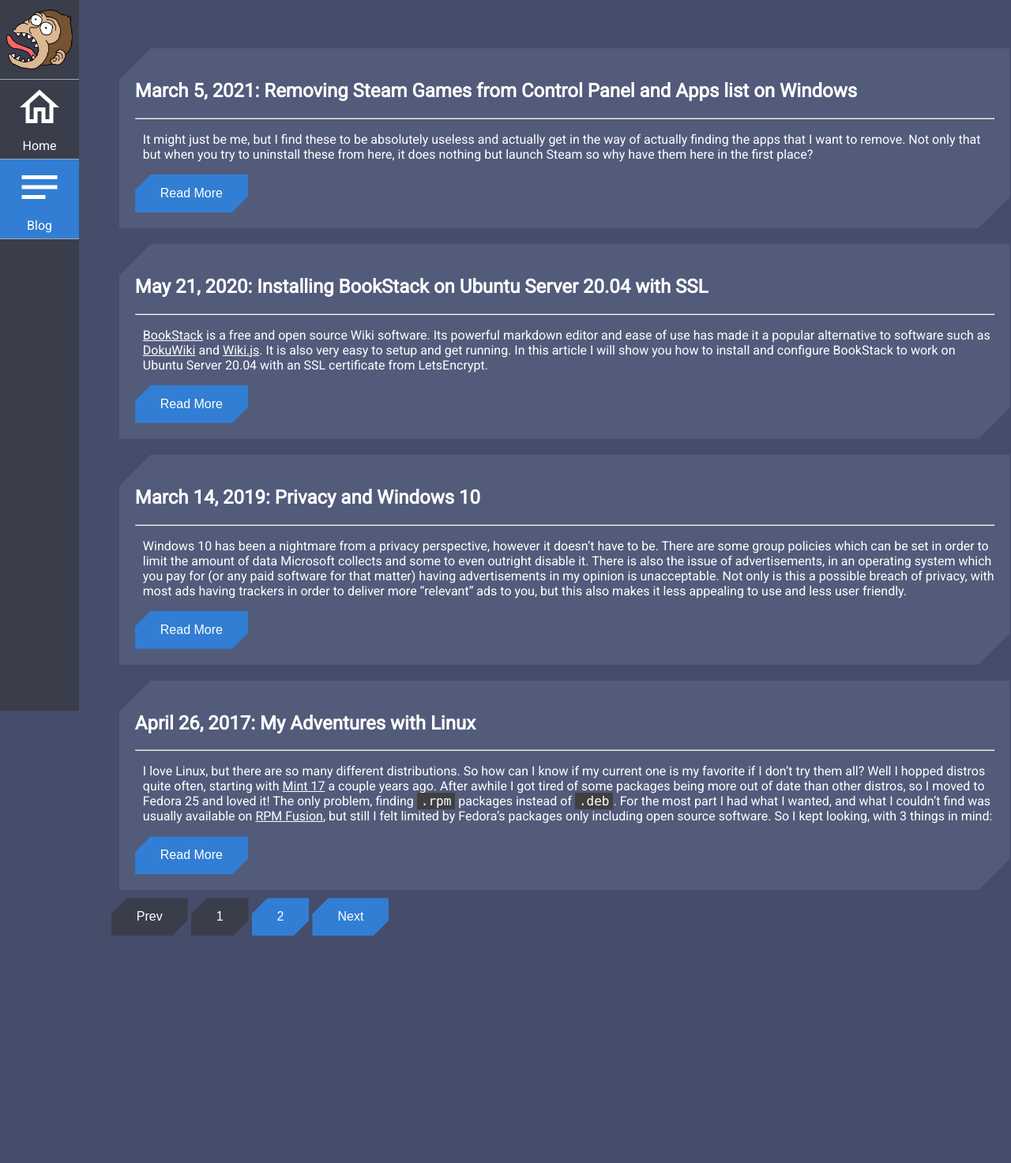
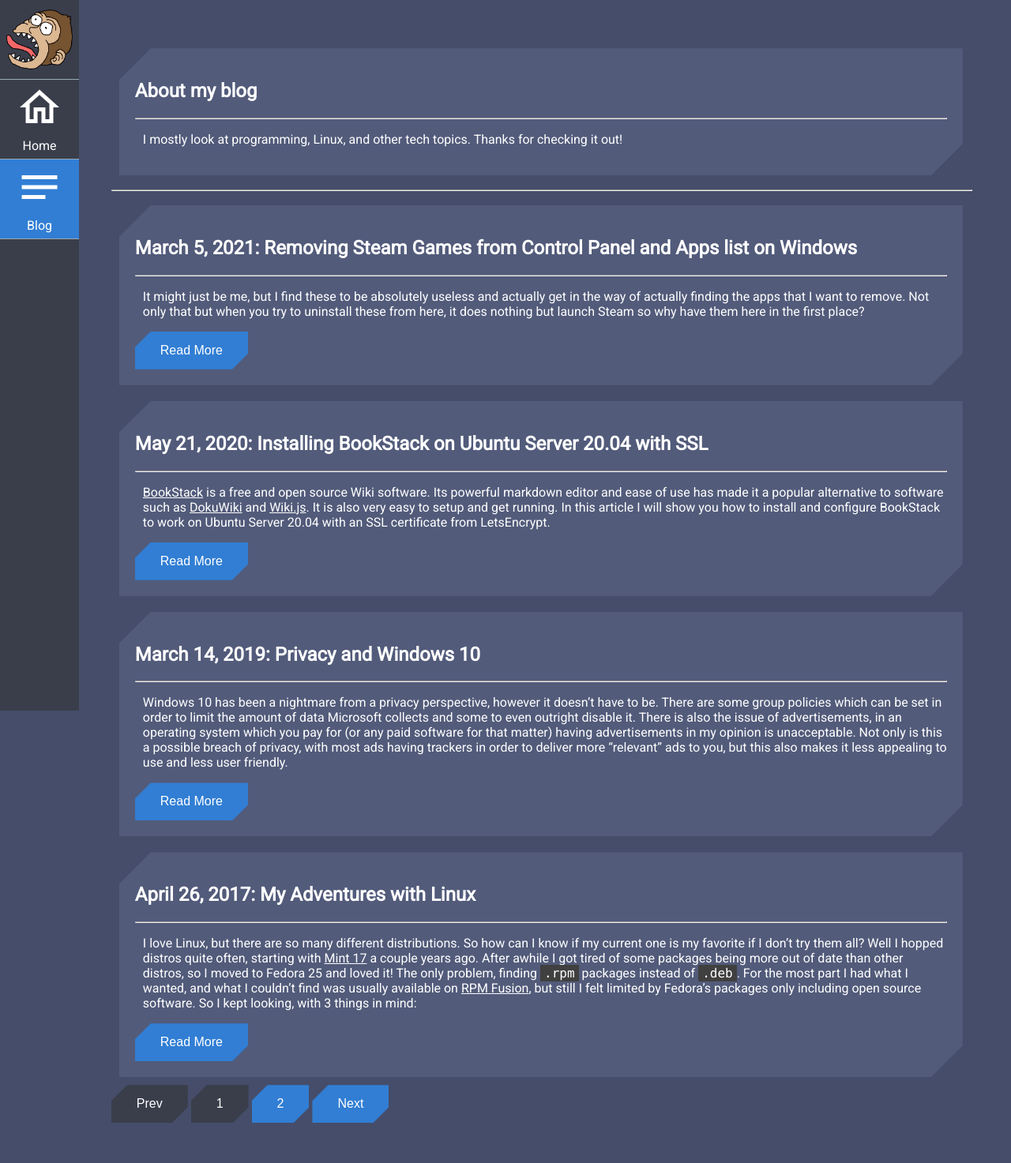
Before and after one commit to CorruptComputer/home, a Jekyll site: the page built from blog/index.html, in a window 1280 px wide. Shown: the whole page at 79% size. Built offline with Jekyll 4.4.1, drawn with Linux system fonts in a browser that asks for light colours; nearby versions of some CDN libraries; the list of posts is cut into pages by our own code; before the commit the page ends 1237 px from its top, so only the background shows below that.

Commit message:
Add 404 page and clean up some unnecessary files

```diff
--- a/_includes/favicon.html
+++ /dev/null
@@ -1,14 +0,0 @@
-        <link rel="apple-touch-icon" sizes="180x180" href="{{ site.baseurl }}/favicons/apple-touch-icon.png">
-        <link rel="icon" type="image/png" sizes="32x32" href="{{ site.baseurl }}/favicons/favicon-32x32.png">
-        <link rel="icon" type="image/png" sizes="194x194" href="{{ site.baseurl }}/favicons/favicon-194x194.png">
-        <link rel="icon" type="image/png" sizes="192x192" href="{{ site.baseurl }}/favicons/android-chrome-192x192.png">
-        <link rel="icon" type="image/png" sizes="16x16" href="{{ site.baseurl }}/favicons/favicon-16x16.png">
-        <link rel="manifest" href="{{ site.baseurl }}/favicons/site.webmanifest">
-        <link rel="mask-icon" href="{{ site.baseurl }}/favicons/safari-pinned-tab.svg" color="#454d6a">
-        <link rel="shortcut icon" href="{{ site.baseurl }}/favicons/favicon.ico">
-        <meta name="apple-mobile-web-app-title" content="Nickolas Gupton">
-        <meta name="application-name" content="Nickolas Gupton">
-        <meta name="msapplication-TileColor" content="#454d6a">
-        <meta name="msapplication-TileImage" content="{{ site.baseurl }}/favicons/mstile-144x144.png">
-        <meta name="msapplication-config" content="{{ site.baseurl }}/favicons/browserconfig.xml">
-        <meta name="theme-color" content="#454d6a">
--- a/_includes/footer.html
+++ /dev/null
@@ -1,2 +0,0 @@
-    <script src="{{ site.baseurl }}/assets/js/main.js"></script>
-    <script src="https://kit.fontawesome.com/be0c523f85.js" crossorigin="anonymous"></script>
--- a/_includes/header.html
+++ b/_includes/header.html
@@ -1,6 +1,31 @@
-{% include favicon.html %}
-        <meta name="viewport" content="width=device-width, initial-scale=1.0">
-        <title>Nickolas Gupton</title>
-        <!-- My CSS -->
-        <link rel="stylesheet" href="{{ site.baseurl }}/assets/css/main.css">
-{% include clarity.html %}
+<meta name="viewport" content="width=device-width, initial-scale=1.0">
+<title>Nickolas Gupton</title>
+<!-- My CSS -->
+<link rel="stylesheet" href="{{ site.baseurl }}/assets/css/main.css">
+
+<link rel="apple-touch-icon" sizes="180x180" href="{{ site.baseurl }}/favicons/apple-touch-icon.png">
+<link rel="icon" type="image/png" sizes="32x32" href="{{ site.baseurl }}/favicons/favicon-32x32.png">
+<link rel="icon" type="image/png" sizes="194x194" href="{{ site.baseurl }}/favicons/favicon-194x194.png">
+<link rel="icon" type="image/png" sizes="192x192" href="{{ site.baseurl }}/favicons/android-chrome-192x192.png">
+<link rel="icon" type="image/png" sizes="16x16" href="{{ site.baseurl }}/favicons/favicon-16x16.png">
+<link rel="manifest" href="{{ site.baseurl }}/favicons/site.webmanifest">
+<link rel="mask-icon" href="{{ site.baseurl }}/favicons/safari-pinned-tab.svg" color="#454d6a">
+<link rel="shortcut icon" href="{{ site.baseurl }}/favicons/favicon.ico">
+<meta name="apple-mobile-web-app-title" content="Nickolas Gupton">
+<meta name="application-name" content="Nickolas Gupton">
+<meta name="msapplication-TileColor" content="#454d6a">
+<meta name="msapplication-TileImage" content="{{ site.baseurl }}/favicons/mstile-144x144.png">
+<meta name="msapplication-config" content="{{ site.baseurl }}/favicons/browserconfig.xml">
+<meta name="theme-color" content="#454d6a">
+
+<script src="{{ site.baseurl }}/assets/js/main.js" defer></script>
+<script src="https://kit.fontawesome.com/be0c523f85.js" crossorigin="anonymous" defer></script>
+
+<!-- Clarity code for https://nickolas.gupton.xyz/ -->
+<script>
+        (function(c,l,a,r,i,t,y){
+                c[a]=c[a]||function(){(c[a].q=c[a].q||[]).push(arguments)};
+                t=l.createElement(r);t.async=1;t.src="https://www.clarity.ms/tag/"+i;
+                y=l.getElementsByTagName(r)[0];y.parentNode.insertBefore(t,y);
+        })(window, document, "clarity", "script", "4xpup7sywk");
+</script>
--- a/_layouts/blog.html
+++ /dev/null
@@ -1,19 +0,0 @@
-<!DOCTYPE html>
-<html lang="en">
-    <head>
-        <meta name='description' content='Blog for Nickolas Gupton. Discusses Programming, Linux, and other Tech topics.'>
-{% include header.html %}
-      </head>
-
-    <body>
-        <h1 style="display:none;">Nickolas Gupton's Blog</h1>
-        <div class="container">
-            {{ content }}
-        </div>
-
-        {% include navbar.html %}
-
-    </body>
-
-{% include footer.html %}
-    </html>
--- a/_layouts/default.html
+++ b/_layouts/default.html
@@ -1,19 +1,16 @@
 <!DOCTYPE html>
 <html lang="en">
     <head>
-        <meta name='description' content="Nickolas Gupton's home on the Internet.">
-{% include header.html %}
-      </head>
+        <meta name='description' content="My home on the Internet. Discussing programming, Linux, and other tech topics.">
+        {% include header.html %}
+    </head>
 
     <body>
-        <h1 style="display:none;">Nickolas Gupton's Home</h1>
+        <h1 style="display:none;">Nickolas Gupton's Website and Blog</h1>
         <div class="container">
             {{ content }}
         </div>
 
         {% include navbar.html %}
-
     </body>
-
-{% include footer.html %}
 </html>
--- a/_layouts/post.html
+++ b/_layouts/post.html
@@ -1,5 +1,5 @@
 ---
-layout: blog
+layout: default
 ---
 <div class="row">
    <div class="box">
--- a/assets/css/main.scss
+++ b/assets/css/main.scss
@@ -1,4 +1,5 @@
 ---
+layout: null
 ---
 
 @import url('https://fonts.googleapis.com/css?family=Roboto');
@@ -189,7 +190,7 @@
 
 .blogImageInline {
 	display: block;
-	width: 50%;
+	max-width: 50%;
 	margin: 10px;
 }
 
--- a/blog/index.html
+++ b/blog/index.html
@@ -1,25 +1,36 @@
 ---
-layout: blog
+layout: default
 sitemap:
-  lastmod: 2021-03-07 12:00:00
+  lastmod: 2021-03-08 21:00:00
 ---
-<div class="col">
+
+{% if paginator.page == 1 %}
+    <div class="row">
+        <div class="box">
+            <h2>About my blog</h2><hr />
+            <p>
+                I mostly look at programming, Linux, and other tech topics.
+                Thanks for checking it out!
+            </p>
+        </div>
+    </div>
+    <hr style="width: 100%;" />
+{% endif %}
+
 <!-- Post list -->
 {% for post in paginator.posts %}
-
+    <div class="row">
         <div class="box">
             <a href="{{ site.baseurl }}{{ post.url }}"><h2>{{ post.date | date: "%B %-d, %Y" }}: {{ post.title }}</h2></a><hr />
             {{ post.excerpt }}
             <a href="{{ site.baseurl }}{{ post.url }}"><button class="blogBtn">Read More</button></a>
         </div>
-
+    </div>
 {% endfor %}
 
 <!-- Pagination -->
 {% if paginator.total_pages > 1 %}
-
     <div class="pagination">
-
         {% if paginator.previous_page %}
             <a href="{{ paginator.previous_page_path | prepend: site.baseurl | replace: '//', '/' }}"><button class="blogBtn">Prev</button></a>
         {% else %}
@@ -43,9 +54,5 @@
         {% else %}
             <button class="blogBtn disabled">Next</button>
         {% endif %}
-
     </div>
-
 {% endif %}
-
-</div>
```
Also changed, not shown: 404.html (added, +24 -0 lines), _includes/clarity.html (deleted, +0 -8 lines), index.html (+5 -5 lines), 1 other file. Lines whose indentation alone changed are shown as unchanged.
